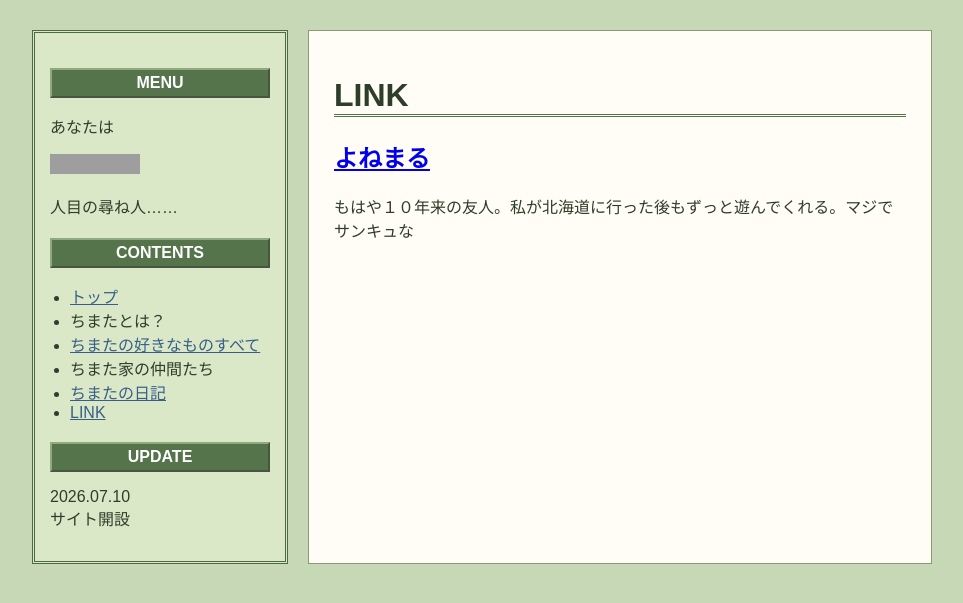
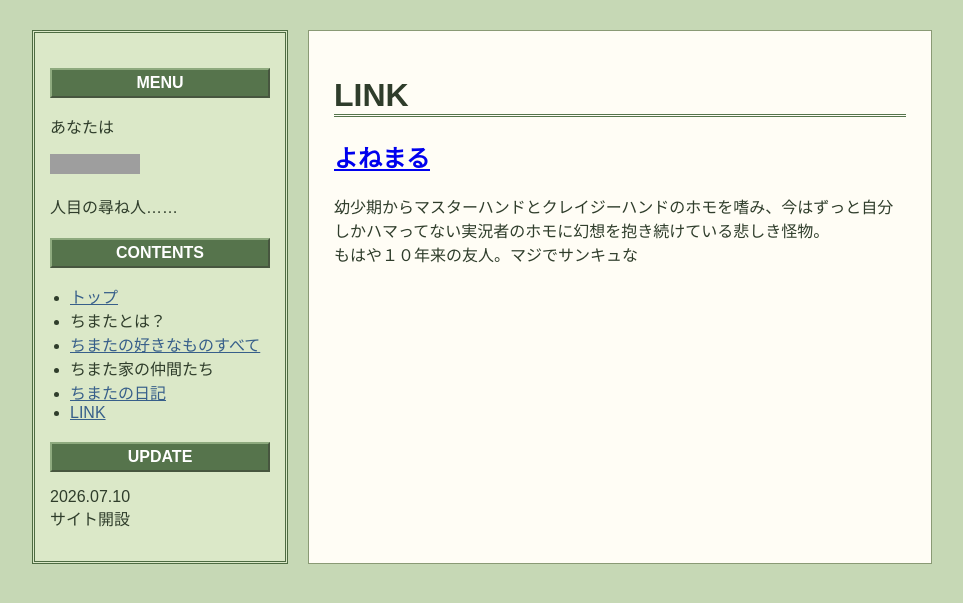
Before and after one commit to chimata-lab/chimata-lab.github.io, a Jekyll site: the page built from link.html, in a window 1280 px wide. Shown: the top 603 px of the page, without its empty margins (158-1121 px from the left). Built offline with Jekyll 4.4.1, drawn with Linux system fonts in a browser that asks for light colours; grey boxes are pictures that could not be loaded.

Commit message:
Update link.html

```diff
--- a/link.html
+++ b/link.html
@@ -14,7 +14,8 @@ title: LINK
     </h2>
 
     <p>
-        もはや１０年来の友人。私が北海道に行った後もずっと遊んでくれる。マジでサンキュな
+        幼少期からマスターハンドとクレイジーハンドのホモを嗜み、今はずっと自分しかハマってない実況者のホモに幻想を抱き続けている悲しき怪物。<br>
+        もはや１０年来の友人。マジでサンキュな
     </p>
 
 </div>
```
